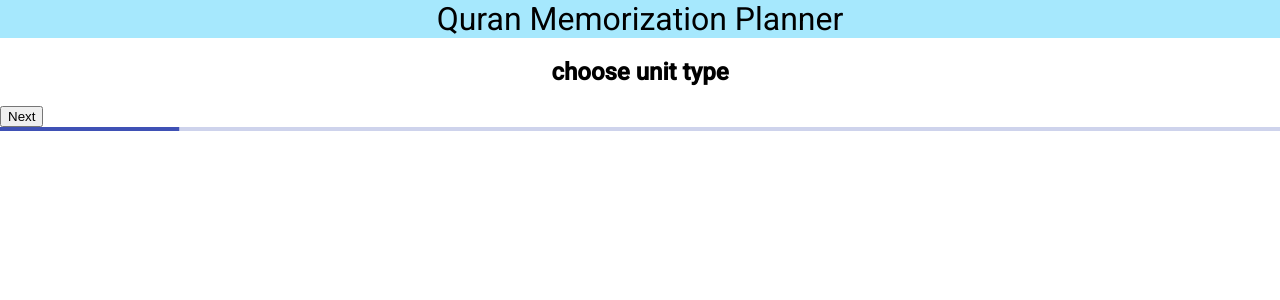
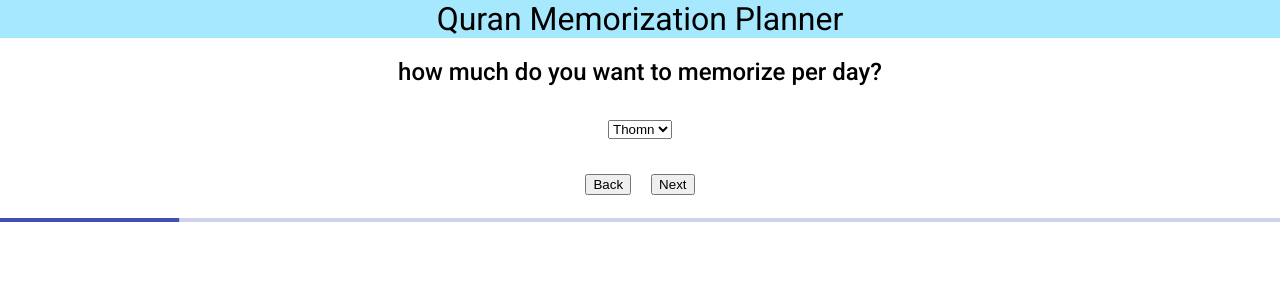
Before and after one commit to WassimSellami/quran-memorizer-app, an Angular app in the folder frontend/: page /form in a window 1280 px wide. Shown: the top 300 px of the page. Built offline with nearby package versions, Linux system fonts and the light colour scheme.

Commit message:
add form fields

```diff
--- a/frontend/src/app/app.module.ts
+++ b/frontend/src/app/app.module.ts
@@ -1,5 +1,6 @@
 import { NgModule } from '@angular/core';
 import { BrowserModule } from '@angular/platform-browser';
+import { CommonModule } from '@angular/common';
 
 import { AppRoutingModule } from './app-routing.module';
 import { AppComponent } from './app.component';
@@ -7,6 +8,7 @@ import { UserFormComponent } from './user-form/user-form.component';
 import { WelcomeComponent } from './welcome/welcome.component';
 import { BrowserAnimationsModule } from '@angular/platform-browser/animations';
 import { MatProgressBarModule } from '@angular/material/progress-bar';
+import { FormsModule } from '@angular/forms';
 
 @NgModule({
   declarations: [
@@ -18,7 +20,9 @@ import { MatProgressBarModule } from '@angular/material/progress-bar';
     BrowserModule,
     AppRoutingModule,
     BrowserAnimationsModule,
-    MatProgressBarModule
+    MatProgressBarModule,
+    FormsModule,
+    CommonModule
   ],
   providers: [],
   bootstrap: [AppComponent]
--- a/frontend/src/app/user-form/user-form.component.html
+++ b/frontend/src/app/user-form/user-form.component.html
@@ -1,4 +1,43 @@
 <h2>{{currentStepDescription}}</h2>
-<button (click)="goToNextStep()">Next</button>
+
+<div *ngIf="currentStepNumber === 1">
+    <select id="unit" [(ngModel)]='formData.unit' required>
+        <option *ngFor="let option of unitTypeOptions" [value]="option.value">
+            {{option.label}}
+        </option>
+    </select>
+</div>
+
+<div *ngIf="currentStepNumber === 2">
+    <label>{{unitTypeOptions[formData.unit].label}} Number: </label>
+    <input id="startUnit" type="text" [(ngModel)]='formData.startUnit' required />
+</div>
+
+<div *ngIf="currentStepNumber === 3">
+    <label>{{unitTypeOptions[formData.unit].label}} Number: </label>
+    <input id="endUnit" type="text" [(ngModel)]='formData.endUnit' required />
+</div>
+
+<div *ngIf="currentStepNumber === 4">
+    <input id="memDays" type="number" [(ngModel)]='formData.memDays' required />
+</div>
+
+<div *ngIf="currentStepNumber === 5">
+    <input id="revDays" type="text" [(ngModel)]='formData.revDays' required />
+</div>
+
+<div *ngIf="currentStepNumber === 6">
+    <input id="restDays" type="number" [(ngModel)]='formData.restDays' required />
+</div>
+
+<div *ngIf="currentStepNumber === 7">
+    <input id="startDate" type="date" [(ngModel)]='formData.startDate' required />
+</div>
+
+<div>
+    <button (click)="goToPreviousStep()">Back</button>
+    <button (click)="goToNextStep()">Next</button>
+</div>
+
 <mat-progress-bar mode="determinate" color="primary" [value]="getProgress()">
 </mat-progress-bar>
--- a/frontend/src/app/user-form/user-form.component.scss
+++ b/frontend/src/app/user-form/user-form.component.scss
@@ -1,3 +1,13 @@
 h2 {
     text-align: center;
+    font-weight: 500;
 }
+
+div {
+    text-align: center;
+    padding: 1%;
+}
+
+button {
+    margin: 10px;
+}
--- a/frontend/src/app/user-form/user-form.component.ts
+++ b/frontend/src/app/user-form/user-form.component.ts
@@ -1,33 +1,59 @@
 import { Component } from '@angular/core';
+
+enum UnitType { Thomn = 0, Page = 1 }
 
 @Component({
   selector: 'app-user-form',
   templateUrl: './user-form.component.html',
   styleUrls: ['./user-form.component.scss'],
 })
+
+
 export class UserFormComponent {
-  nbSteps = 7;
+  unitTypeOptions = [
+    { label: 'Thomn', value: UnitType.Thomn },
+    { label: 'Page', value: UnitType.Page }
+  ];
   currentStepNumber = 1
-  steps = ['unit', 'startUnit', 'endUnit', 'cycle', 'ratio', 'rest', 'startDate'];
+  steps = ['unit', 'startUnit', 'endUnit', 'memDays', 'revDays', 'restDays', 'startDate'];
   stepDescriptions: { [key: string]: string } = {
-    'unit': 'choose unit type',
-    'startUnit': 'select start unit',
-    'endUnit': 'select end unit',
-    'cycle': 'define cycle type',
-    'ratio': 'enter ratio value',
-    'rest': 'set rest time',
-    'startDate': 'choose a start date',
+    'unit': 'how much do you want to memorize per day?',
+    'startUnit': 'Where do you want to start memorizing from?',
+    'endUnit': 'Where do you want to end?',
+    'memDays': 'How many days do you want to memorize per cycle?',
+    'revDays': 'How many days do you want to revise per cycle?',
+    'restDays': 'How many days do you want to rest per cycle?',
+    'startDate': 'When Do you want to start your trip?',
   };
   currentStep = this.steps[this.currentStepNumber - 1];
   currentStepDescription = this.stepDescriptions[this.currentStep];
-
+  formData = {
+    'unit': UnitType.Thomn,
+    'startUnit': 'H1T1',
+    'endUnit': 'H15T8',
+    'memDays': 2,
+    'revDays': 2,
+    'restDays': 1,
+    'startDate': '',
+  };
   getProgress(): number {
-    return Math.round(this.currentStepNumber / this.nbSteps * 100);
+    return Math.round(this.currentStepNumber / this.steps.length * 100);
   }
 
   goToNextStep() {
     this.currentStepNumber += 1;
-    this.currentStep = this.steps[this.currentStepNumber];
+    if (this.currentStepNumber > this.steps.length) {
+      this.currentStepNumber = this.steps.length;
+    }
+    this.currentStep = this.steps[this.currentStepNumber - 1];
+    this.currentStepDescription = this.stepDescriptions[this.currentStep];
+  }
+  goToPreviousStep() {
+    this.currentStepNumber -= 1;
+    if (this.currentStepNumber == 0) {
+      this.currentStepNumber = 1;
+    }
+    this.currentStep = this.steps[this.currentStepNumber - 1];
     this.currentStepDescription = this.stepDescriptions[this.currentStep];
   }
 }
```
